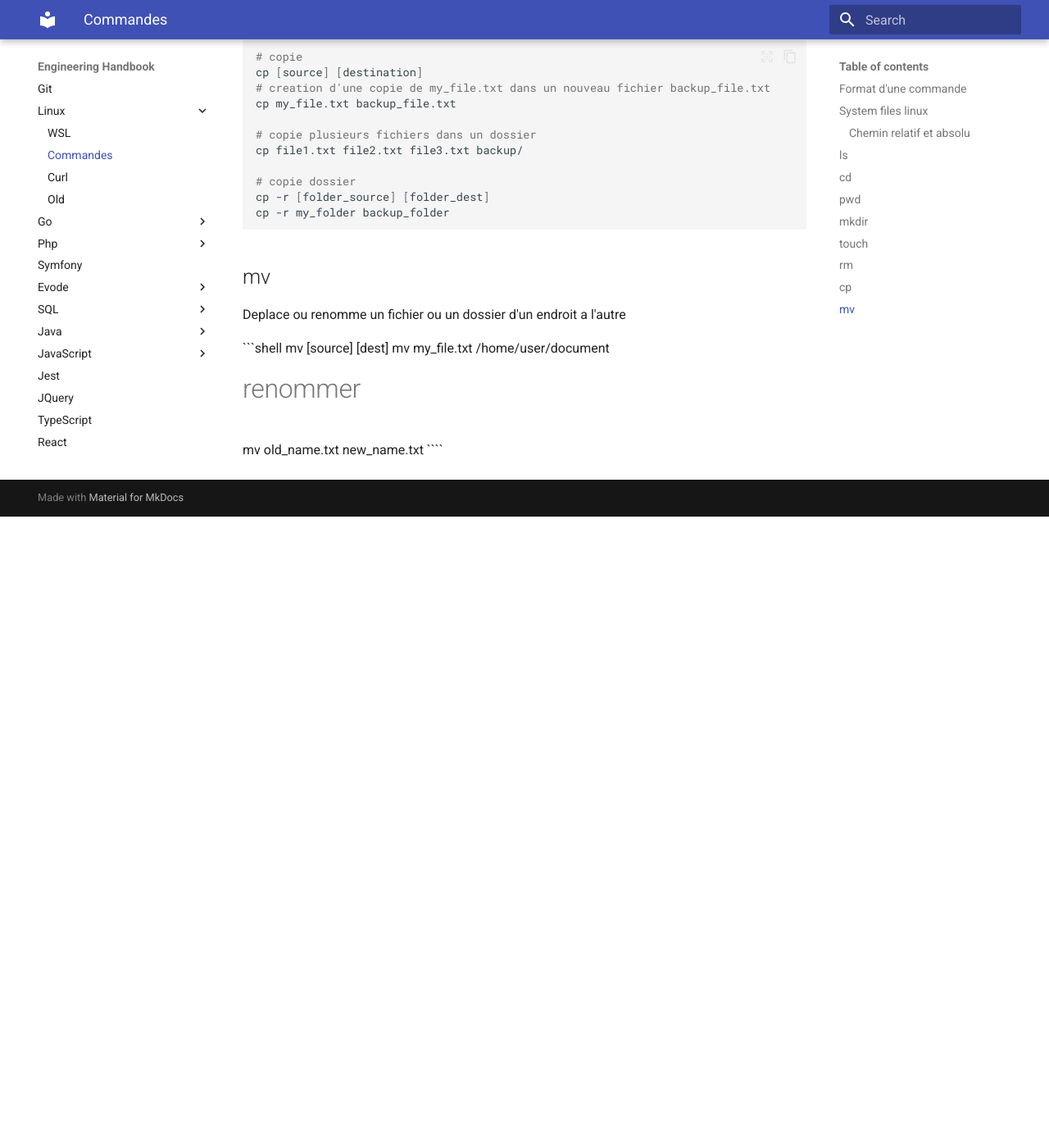
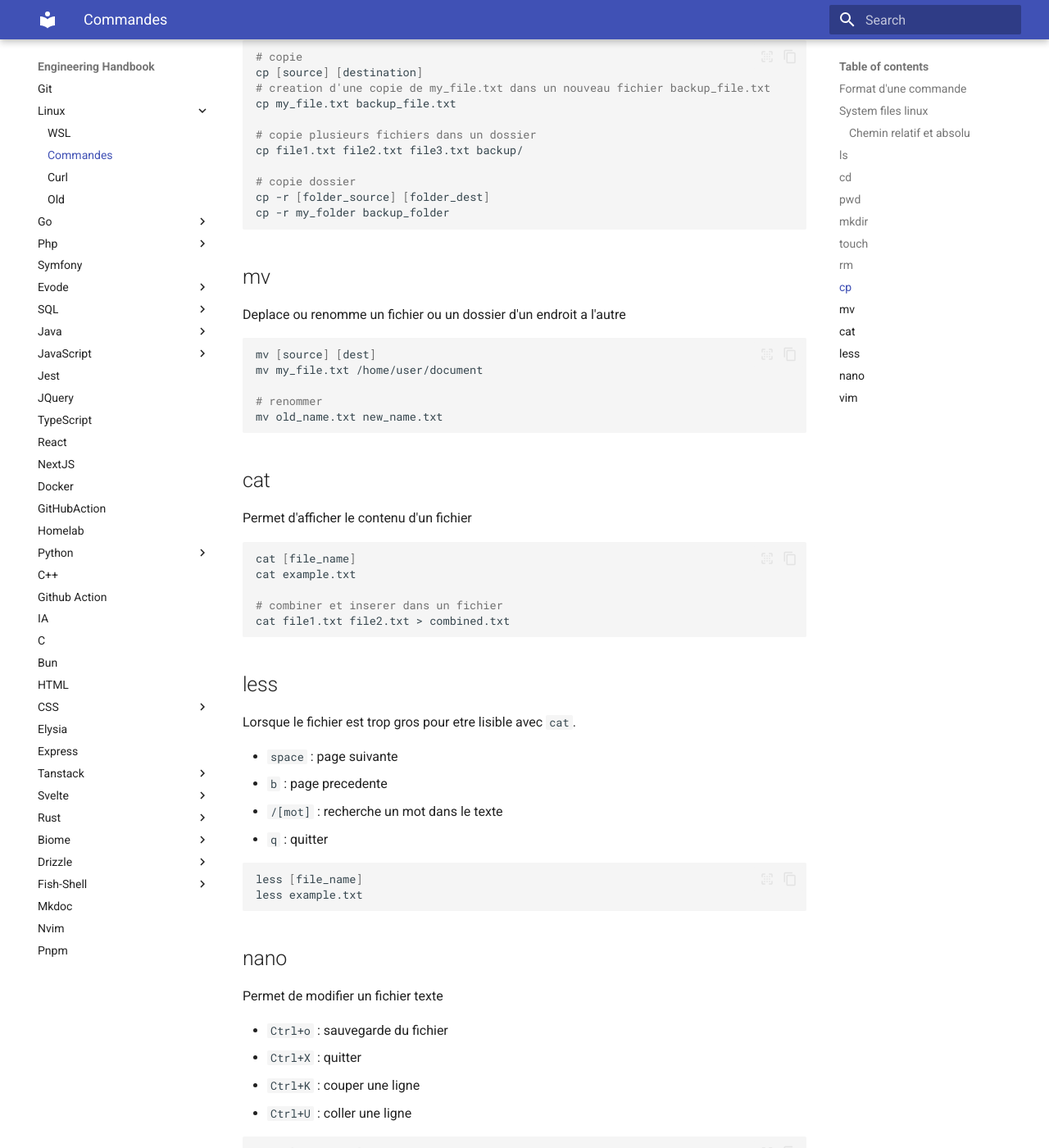
Before and after one commit to GuillemotClement/engineering-handbook, an MkDocs documentation site: the page built from docs/linux/commande.md, in a window 1280 px wide and 1400 px high, scrolled down 2749 px. Shown: the whole window at 82% size. Built offline with MkDocs 1.6.1 and Material for MkDocs 9.7.7, drawn with Linux system fonts in a browser that asks for light colours; before the commit the page ends 3379 px from its top, so only the background shows below that; some of the changed text lies outside the part shown.

Commit message:
feat: linux(commande)

`````diff
--- a/docs/linux/commande.md
+++ b/docs/linux/commande.md
@@ -139,4 +139,56 @@ mv my_file.txt /home/user/document
 
 # renommer
 mv old_name.txt new_name.txt
-````
+```
+
+## cat
+Permet d'afficher le contenu d'un fichier
+
+```shell
+cat [file_name]
+cat example.txt
+
+# combiner et inserer dans un fichier
+cat file1.txt file2.txt > combined.txt
+```
+
+## less
+Lorsque le fichier est trop gros pour etre lisible avec `cat`.
+
+- `space` : page suivante
+- `b` : page precedente
+- `/[mot]` : recherche un mot dans le texte
+- `q` : quitter
+
+```shell
+less [file_name]
+less example.txt
+```
+
+## nano
+Permet de modifier un fichier texte
+
+- `Ctrl+o` : sauvegarde du fichier
+- `Ctrl+X` : quitter
+- `Ctrl+K` : couper une ligne
+- `Ctrl+U` : coller une ligne
+
+```shell
+nano [file_name]
+nane example.txt
+```
+
+## vim
+Editeur de texte
+
+- `i` : mode edition
+- `echap` : revenir en mode commande
+- `:w` : enregistrer
+- `:q` : quitter
+- `:wq` : enregistrer et quitter
+- `:q!` : exit forcer
+
+
+```shell
+vim [file_name]
+vim example.txt
--- a/mkdocs.yml
+++ b/mkdocs.yml
@@ -3,7 +3,7 @@ nav:
   - Linux:
       - WSL: linux/wsl.md
       - Commandes: linux/commande.md
-      - Curl: linux/curld.md
+      - Curl: linux/curl.md
       - Old: linux/old.md
   - Go:
       - New: go/index.md
`````
